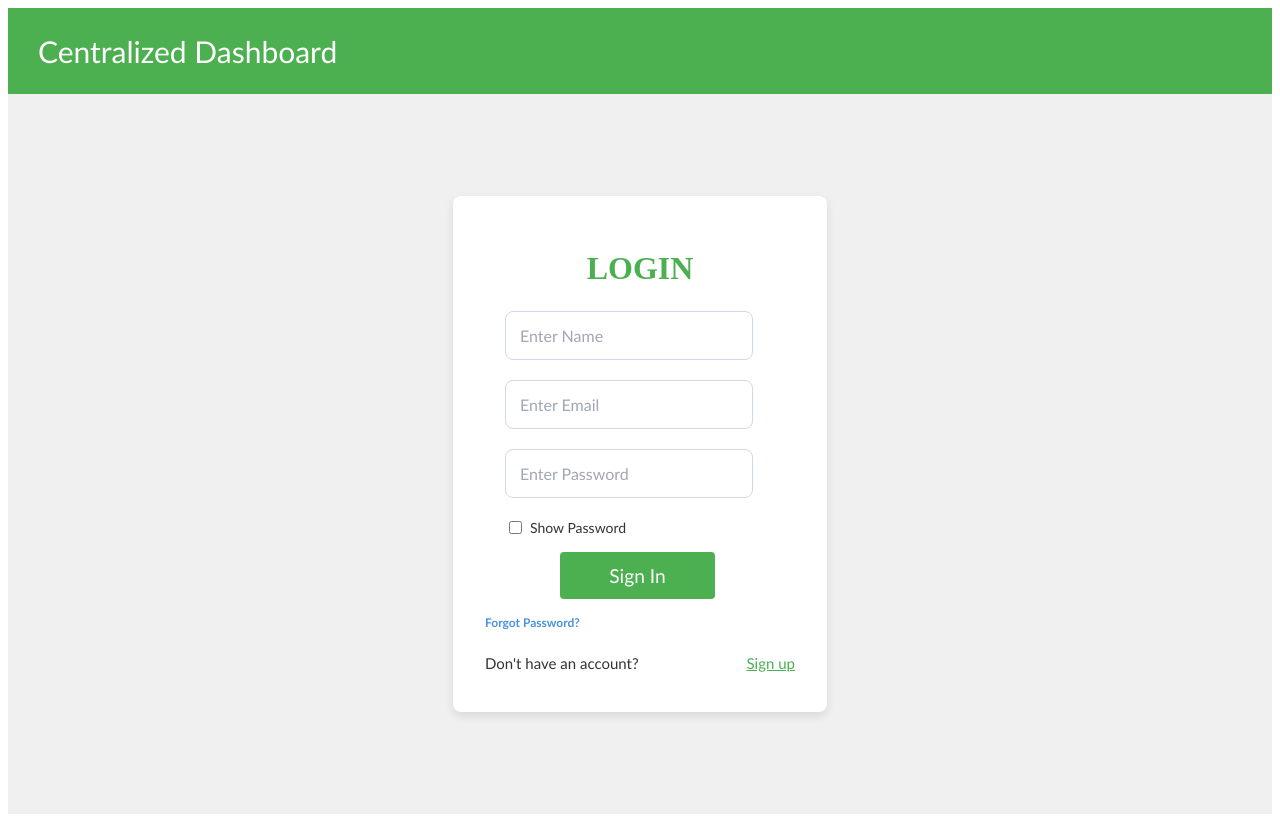
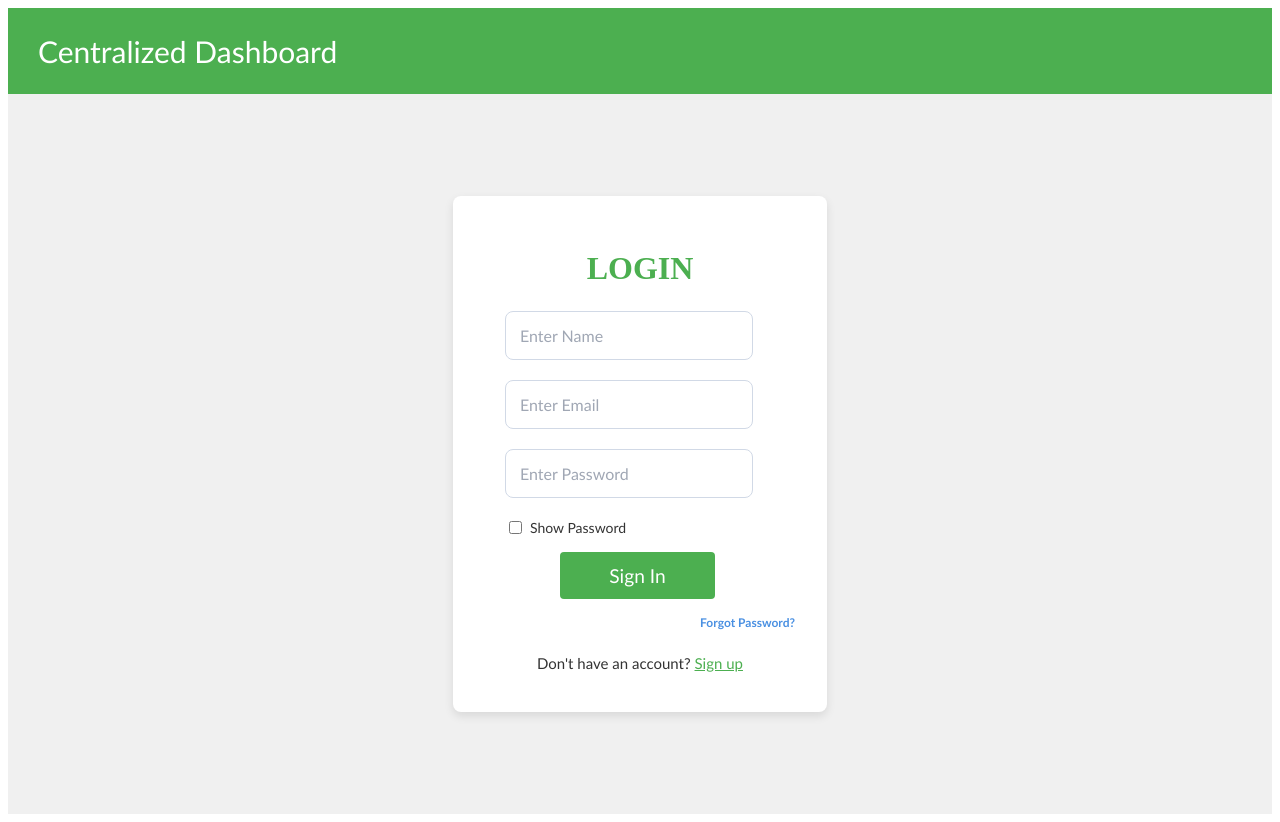
Before and after one commit to Institute-of-Automation-Research-Eng/Centralized_Dashboard, a React (Vite) app in the folder client/: page / in a window 1280 px wide. Built offline with nearby package versions, Linux system fonts and the light colour scheme.

Commit message:
fixed css

```diff
--- a/client/src/components/Login/Login.css
+++ b/client/src/components/Login/Login.css
@@ -68,6 +68,7 @@
 }
 
 .signup-link {
+    display: block;
     text-align: center;
     margin-top: 1rem;
     font-size: 15px;
@@ -86,6 +87,7 @@
 
 /* Forgot Password Link */
 .forgot-password {
+    display: block;
     margin-top: 16px;
     font-size: 12px;
     text-align: right;
--- a/client/src/components/Signup/Signup.css
+++ b/client/src/components/Signup/Signup.css
@@ -69,6 +69,7 @@
 }
 
 .login-link {
+    display: block;
     text-align: center;
     margin-top: 1rem;
     font-size: 0.9rem;
```
